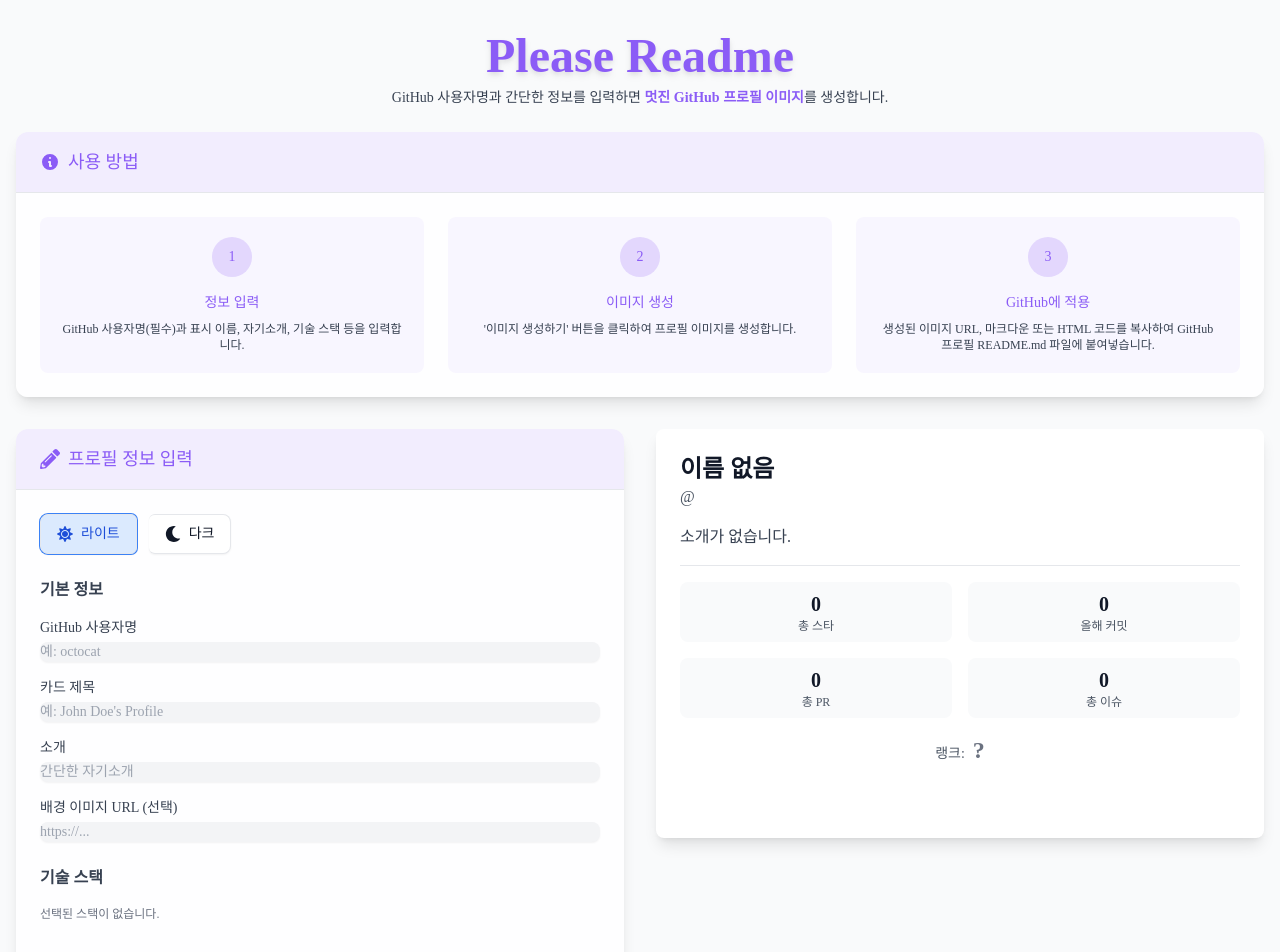
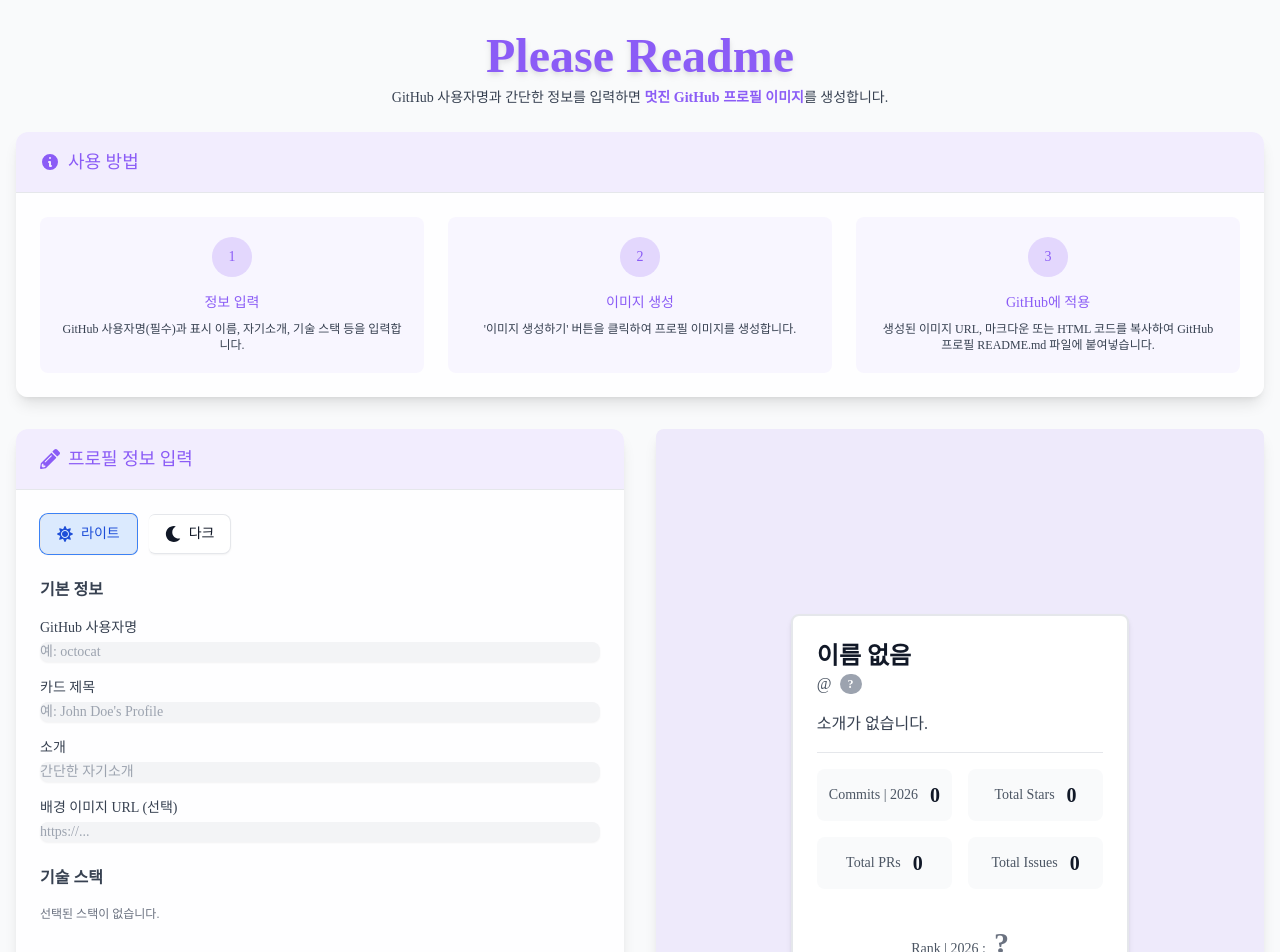
Before and after one commit to Hobby2025/please_readme, a Next.js app: page / in a window 1280 px wide. Shown: the top 952 px of the page. Built offline with nearby package versions, Linux system fonts and the light colour scheme.

Commit message:
fix : 카드 ui 수정중

```diff
--- a/src/components/ProfileCard/ProfileCard.tsx
+++ b/src/components/ProfileCard/ProfileCard.tsx
@@ -1,4 +1,4 @@
-import React from 'react';
+import React, { useState } from 'react';
 import { Profile, GitHubStats } from '../../types/profile';
 import { TechBadge } from '../ui/TechBadge';
 import Image from 'next/image';
@@ -11,17 +11,106 @@
   onDownload?: () => void;
 }
 
-const rankLevelColorMapping: Record<string, string> = {
-  'S': 'text-purple-600 dark:text-purple-400',
-  'A+': 'text-blue-600 dark:text-blue-400',
-  'A': 'text-blue-500 dark:text-blue-300',
-  'A-': 'text-sky-600 dark:text-sky-400',
-  'B+': 'text-green-600 dark:text-green-400',
-  'B': 'text-green-500 dark:text-green-300',
-  'B-': 'text-lime-600 dark:text-lime-400',
-  'C+': 'text-yellow-600 dark:text-yellow-400',
-  'C': 'text-yellow-500 dark:text-yellow-300',
-  '?': 'text-gray-500 dark:text-gray-400',
+// 랭크별 전체 디자인 요소 모음 (색상, 배경, 효과 등)
+const rankDesignSystem: Record<string, {
+  border: string;         // 테두리 스타일
+  background: string;     // 배경 스타일 (그라데이션 등)
+  textColor: string;      // 랭크 텍스트 색상
+  glow: string;           // 외부 발광 효과
+  badge: string;          // 배지 스타일
+  shadow: string;         // 그림자 효과
+  statsBg: string;        // 통계 항목 배경
+}> = {
+  'S': {
+    border: 'border-purple-500 dark:border-purple-400',
+    background: 'bg-gradient-to-br from-purple-50 to-purple-100 dark:from-purple-900/30 dark:to-purple-800/20',
+    textColor: 'text-purple-600 dark:text-purple-400',
+    glow: 'shadow-[0_0_15px_rgba(168,85,247,0.5)] dark:shadow-[0_0_20px_rgba(168,85,247,0.4)]',
+    badge: 'bg-gradient-to-r from-purple-500 to-indigo-500 text-white',
+    shadow: 'shadow-lg shadow-purple-200 dark:shadow-purple-900/30',
+    statsBg: 'bg-purple-50 dark:bg-purple-900/20',
+  },
+  'A+': {
+    border: 'border-blue-500 dark:border-blue-400',
+    background: 'bg-gradient-to-br from-blue-50 to-sky-100 dark:from-blue-900/30 dark:to-blue-800/20',
+    textColor: 'text-blue-600 dark:text-blue-400',
+    glow: 'shadow-[0_0_10px_rgba(59,130,246,0.4)] dark:shadow-[0_0_15px_rgba(59,130,246,0.3)]',
+    badge: 'bg-gradient-to-r from-blue-500 to-sky-500 text-white',
+    shadow: 'shadow-lg shadow-blue-200 dark:shadow-blue-900/30',
+    statsBg: 'bg-blue-50 dark:bg-blue-900/20',
+  },
+  'A': {
+    border: 'border-blue-400 dark:border-blue-300',
+    background: 'bg-gradient-to-br from-blue-50 to-blue-100 dark:from-blue-900/20 dark:to-blue-800/10',
+    textColor: 'text-blue-500 dark:text-blue-300',
+    glow: 'shadow-[0_0_8px_rgba(59,130,246,0.3)] dark:shadow-[0_0_12px_rgba(59,130,246,0.2)]',
+    badge: 'bg-blue-500 text-white',
+    shadow: 'shadow-md shadow-blue-100 dark:shadow-blue-900/20',
+    statsBg: 'bg-blue-50/80 dark:bg-blue-900/10',
+  },
+  'A-': {
+    border: 'border-sky-400 dark:border-sky-300',
+    background: 'bg-gradient-to-br from-sky-50 to-sky-100 dark:from-sky-900/20 dark:to-sky-800/10',
+    textColor: 'text-sky-500 dark:text-sky-300',
+    glow: 'shadow-[0_0_6px_rgba(14,165,233,0.3)] dark:shadow-[0_0_10px_rgba(14,165,233,0.2)]',
+    badge: 'bg-sky-500 text-white',
+    shadow: 'shadow-md shadow-sky-100 dark:shadow-sky-900/20',
+    statsBg: 'bg-sky-50/80 dark:bg-sky-900/10',
+  },
+  'B+': {
+    border: 'border-green-500 dark:border-green-400',
+    background: 'bg-gradient-to-br from-green-50 to-green-100 dark:from-green-900/20 dark:to-green-800/10',
+    textColor: 'text-green-500 dark:text-green-400',
+    glow: '',
+    badge: 'bg-green-500 text-white',
+    shadow: 'shadow-md shadow-green-100 dark:shadow-green-900/20',
+    statsBg: 'bg-green-50/80 dark:bg-green-900/10',
+  },
+  'B': {
+    border: 'border-green-400 dark:border-green-300',
+    background: 'bg-white dark:bg-gray-800',
+    textColor: 'text-green-500 dark:text-green-300',
+    glow: '',
+    badge: 'bg-green-400 text-white',
+    shadow: 'shadow-md',
+    statsBg: 'bg-gray-50 dark:bg-gray-700/50',
+  },
+  'B-': {
+    border: 'border-lime-400 dark:border-lime-300',
+    background: 'bg-white dark:bg-gray-800',
+    textColor: 'text-lime-500 dark:text-lime-300',
+    glow: '',
+    badge: 'bg-lime-400 text-white',
+    shadow: 'shadow-md',
+    statsBg: 'bg-gray-50 dark:bg-gray-700/50',
+  },
+  'C+': {
+    border: 'border-yellow-400 dark:border-yellow-300',
+    background: 'bg-white dark:bg-gray-800',
+    textColor: 'text-yellow-500 dark:text-yellow-300',
+    glow: '',
+    badge: 'bg-yellow-400 text-white',
+    shadow: 'shadow-md',
+    statsBg: 'bg-gray-50 dark:bg-gray-700/50',
+  },
+  'C': {
+    border: 'border-yellow-300 dark:border-yellow-200',
+    background: 'bg-white dark:bg-gray-800',
+    textColor: 'text-yellow-400 dark:text-yellow-200',
+    glow: '',
+    badge: 'bg-yellow-300 text-white',
+    shadow: 'shadow-md',
+    statsBg: 'bg-gray-50 dark:bg-gray-700/50',
+  },
+  '?': {
+    border: 'border-gray-200 dark:border-gray-700',
+    background: 'bg-white dark:bg-gray-800',
+    textColor: 'text-gray-500 dark:text-gray-400',
+    glow: '',
+    badge: 'bg-gray-400 text-white',
+    shadow: 'shadow-md',
+    statsBg: 'bg-gray-50 dark:bg-gray-700/50',
+  },
 };
 
 export default function ProfileCard({ profile, stats, loading, onDownload }: ProfileCardProps) {
@@ -39,10 +128,15 @@
     );
   }
 
+  const rankLevel = stats?.rank?.level ?? '?';
+  const design = rankDesignSystem[rankLevel] ?? rankDesignSystem['?'];
+  const [currentYear, setCurrentYear] = useState(new Date().getFullYear());
+
   return (
-    <div className={`bg-white dark:bg-gray-800 rounded-lg shadow-lg overflow-hidden ${
-      profile.theme === 'dark' ? 'dark' : ''
-    }`}>
+    <div className={`${design.background} rounded-lg overflow-hidden border-2 transition-all duration-300
+      ${design.border} ${design.shadow} ${design.glow}
+      ${profile.theme === 'dark' ? 'dark' : ''}`}
+    >
       {profile.backgroundImageUrl && (
         <div className="relative h-48">
           <Image
@@ -57,12 +151,12 @@
       <div className="p-6">
         <div className="flex items-center gap-4 mb-4">
           {stats?.avatarUrl && (
-            <div className="relative w-20 h-20 rounded-full overflow-hidden">
+            <div className={`relative w-20 h-20 rounded-full overflow-hidden border-2 ${design.border} p-0.5 bg-white dark:bg-gray-800`}>
               <Image
                 src={stats.avatarUrl}
                 alt={profile.name}
                 fill
-                className="object-cover"
+                className="object-cover rounded-full"
               />
             </div>
           )}
@@ -70,8 +164,13 @@
             <h2 className="text-2xl font-bold text-gray-900 dark:text-white">
               {profile.name || stats?.name || '이름 없음'}
             </h2>
-            <p className="text-gray-600 dark:text-gray-400">
+            <p className="text-gray-600 dark:text-gray-400 flex items-center">
               @{profile.githubUsername}
+              {rankLevel && (
+                <span className={`ml-2 px-2 py-0.5 text-xs font-semibold rounded-full ${design.badge}`}>
+                  {rankLevel}
+                </span>
+              )}
             </p>
           </div>
         </div>
@@ -81,7 +180,7 @@
         </p>
 
         {profile.skills.length > 0 && (
-          <div className="flex flex-wrap gap-2 mb-4">
+          <div className="grid grid-cols-4 gap-2 mb-4">
             {profile.skills.map((skill) => (
               <TechBadge key={skill} tech={skill} />
             ))}
@@ -89,59 +188,64 @@
         )}
 
         {stats && (
-          <div className="border-t border-gray-200 dark:border-gray-700 pt-4 mt-4">
+          <div className={`border-t ${design.border} pt-4 mt-4`}>
             <div className="grid grid-cols-2 gap-4 mb-4">
-              <div className="text-center p-2 rounded-lg bg-gray-50 dark:bg-gray-700/50">
+              <div className={`flex flex-row justify-center items-center gap-3 text-center p-3 rounded-lg ${design.statsBg}`}>
+                <div className="text-sm text-gray-600 dark:text-gray-400">
+                  Commits | {currentYear}
+                </div>
+                <div className="text-xl font-bold text-gray-900 dark:text-white">
+                  {stats.currentYearCommits ?? '-'}
+                </div>
+              </div>
+              <div className={`flex flex-row justify-center items-center gap-3 text-center p-3 rounded-lg ${design.statsBg}`}>
+                <div className="text-sm text-gray-600 dark:text-gray-400">
+                  Total Stars
+                </div>
                 <div className="text-xl font-bold text-gray-900 dark:text-white">
                   {stats.totalStars ?? '-'}
                 </div>
-                <div className="text-xs text-gray-600 dark:text-gray-400">
-                  총 스타
+              </div>
+              <div className={`flex flex-row justify-center items-center gap-3 text-center p-3 rounded-lg ${design.statsBg}`}>
+                <div className="text-sm text-gray-600 dark:text-gray-400">
+                  Total PRs
                 </div>
-              </div>
-              <div className="text-center p-2 rounded-lg bg-gray-50 dark:bg-gray-700/50">
-                <div className="text-xl font-bold text-gray-900 dark:text-white">
-                  {stats.currentYearCommits ?? '-'}
-                </div>
-                <div className="text-xs text-gray-600 dark:text-gray-400">
-                  올해 커밋
-                </div>
-              </div>
-              <div className="text-center p-2 rounded-lg bg-gray-50 dark:bg-gray-700/50">
                 <div className="text-xl font-bold text-gray-900 dark:text-white">
                   {stats.totalPRs ?? '-'}
                 </div>
-                <div className="text-xs text-gray-600 dark:text-gray-400">
-                  총 PR
+              </div>
+              <div className={`flex flex-row justify-center items-center gap-3 text-center p-3 rounded-lg ${design.statsBg}`}>
+                <div className="text-sm text-gray-600 dark:text-gray-400">
+                  Total Issues
                 </div>
-              </div>
-              <div className="text-center p-2 rounded-lg bg-gray-50 dark:bg-gray-700/50">
                 <div className="text-xl font-bold text-gray-900 dark:text-white">
                   {stats.totalIssues ?? '-'}
-                </div>
-                <div className="text-xs text-gray-600 dark:text-gray-400">
-                  총 이슈
                 </div>
               </div>
             </div>
 
-            <div className="mt-4 text-center">
-               <span className="text-sm font-medium text-gray-600 dark:text-gray-400 mr-2">랭크:</span>
-               {stats.rank && (
-                 <span className={`text-2xl font-bold ${rankLevelColorMapping[stats.rank.level] ?? 'text-gray-500 dark:text-gray-400'}`}>
-                   {stats.rank.level}
-                 </span>
-               )}
+            <div className="mt-6 text-center">
+              <div className="inline-block px-6 py-3 rounded-lg bg-opacity-10 dark:bg-opacity-20"
+                   style={{backgroundColor: rankLevel === 'S' ? 'rgba(168,85,247,0.1)' :
+                           rankLevel === 'A+' ? 'rgba(59,130,246,0.1)' : undefined}}>
+                <span className="text-sm font-medium text-gray-600 dark:text-gray-400 mr-2">Rank | {currentYear} :</span>
+                <span className={`text-3xl font-bold ${design.textColor}`}>
+                  {stats.rank && stats.rank.level}
+                </span>
+              </div>
             </div>
           </div>
         )}
       </div>
 
-      <div className="p-6 flex justify-between items-center">
+      <div className={`p-6 flex justify-between items-center ${rankLevel === 'S' || rankLevel === 'A+' ? 'bg-gradient-to-r from-transparent via-gray-50/50 to-transparent dark:via-gray-700/30' : ''}`}>
         {onDownload && (
           <button
             onClick={onDownload}
-            className="bg-blue-600 hover:bg-blue-700 text-white font-bold py-2 px-4 rounded"
+            className={`text-white font-bold py-2 px-6 rounded-full transition-all duration-300
+            ${rankLevel === 'S' ? 'bg-gradient-to-r from-purple-500 to-indigo-500 hover:from-purple-600 hover:to-indigo-600 shadow-md shadow-purple-500/20' :
+              rankLevel === 'A+' ? 'bg-gradient-to-r from-blue-500 to-sky-500 hover:from-blue-600 hover:to-sky-600 shadow-md shadow-blue-500/20' :
+              'bg-blue-600 hover:bg-blue-700'}`}
             aria-label="다운로드"
           >
             다운로드
--- a/src/components/ui/TechBadge.tsx
+++ b/src/components/ui/TechBadge.tsx
@@ -34,12 +34,12 @@
   return (
     <span
       className={cn(
-        'inline-flex items-center px-3 py-1 rounded-full text-sm font-medium gap-1.5',
+        'flex items-center px-3 py-1 rounded-full text-sm font-medium gap-1.5',
         text
       )}
       style={{ backgroundColor: backgroundColor }}
     >
-      <Icon className="w-4 h-4" />
+      <Icon className="flex justify-center w-4 h-4 text-center" />
       {tech}
     </span>
   );
--- a/src/pages/index.tsx
+++ b/src/pages/index.tsx
@@ -139,6 +139,7 @@
             )}
           </div>
 
+          <div className='h-full flex shadow-lg bg-[#8B5CF6]/10 dark:bg-[#8B5CF6]/20 px-6 py-4 border-b border-gray-200 dark:border-gray-700 rounded-lg items-center justify-center'>
             <div className="space-y-6">
               <div ref={profileCardRef}>
                 <ProfileCard
@@ -151,5 +152,6 @@
           </div>
         </div>
       </div>
+    </div>
   );
 }
```
Lines whose indentation alone changed are shown as unchanged.
